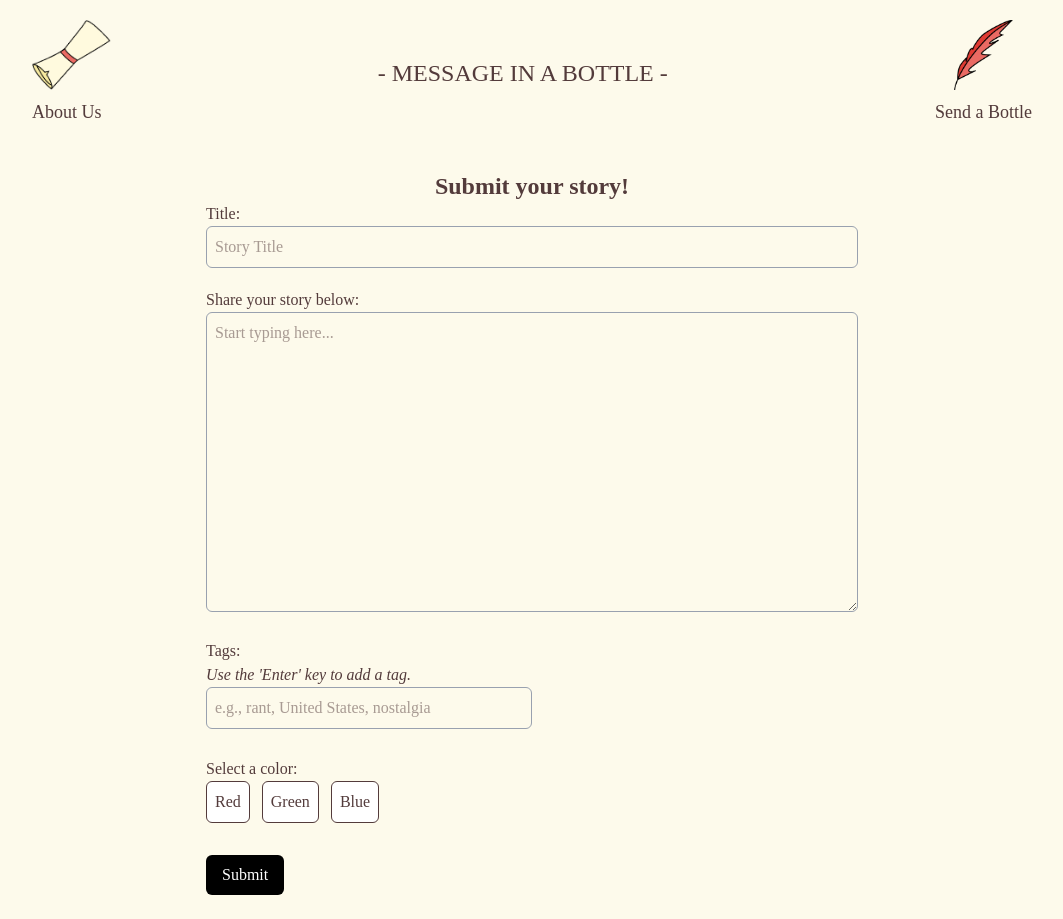
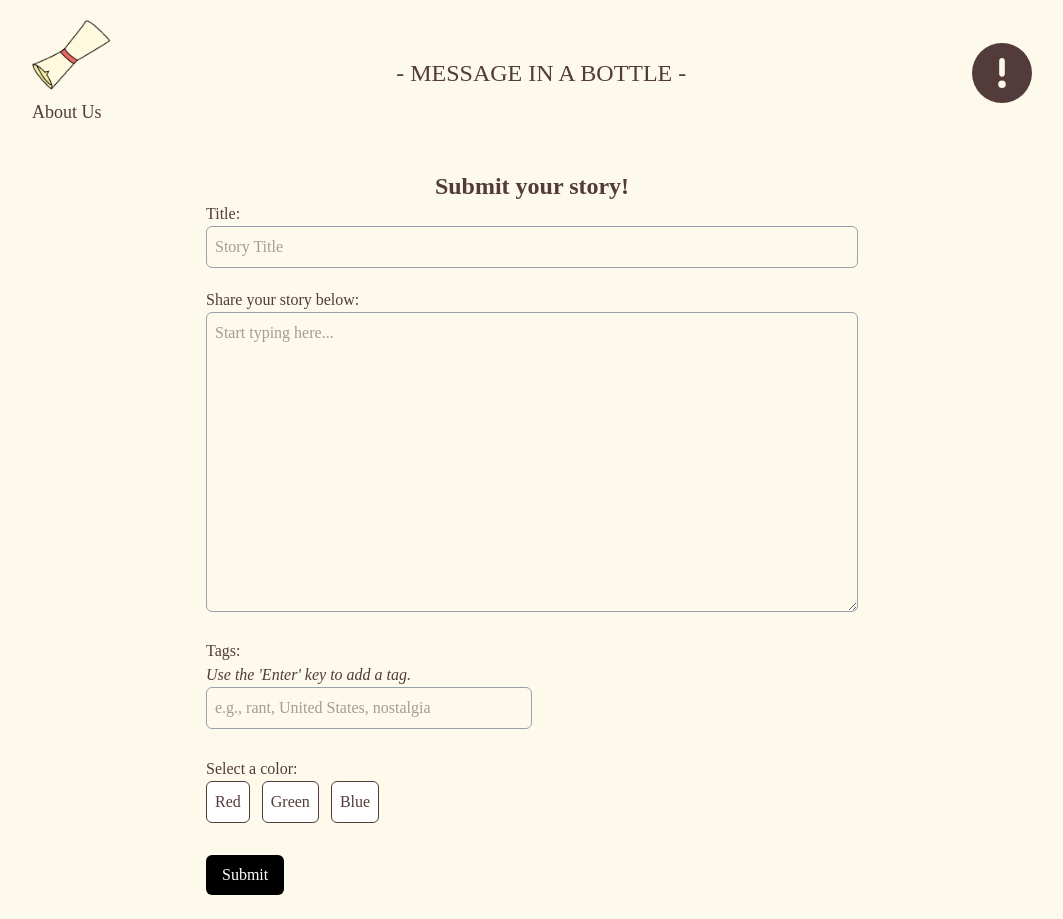
Before and after one commit to itsevelync/Hack-W-CC, a React (Vite) app in the folder client/: page /submit in a window 1280 px wide. Shown: the whole page, without its empty margins (108-1171 px from the left). Built offline with nearby package versions, Linux system fonts and the light colour scheme; a web font is replaced by a local one.

Commit message:
navbar with pages prop

```diff
--- a/client/src/App.jsx
+++ b/client/src/App.jsx
@@ -13,7 +13,6 @@ function App() {
     <Router>
       <div>
         <div className="App">
-          <Navbar />
           <Routes>
             <Route path="/" element={<Home />} />
             <Route path="/about" element={<About />} />
--- a/client/src/components/Navbar.jsx
+++ b/client/src/components/Navbar.jsx
@@ -1,8 +1,9 @@
 import { Link } from "react-router-dom";
 import Scroll from '../assets/Scroll.png';
 import Feather from '../assets/Feather.png';
+import { FaCircleExclamation } from "react-icons/fa6";
 
-function Navbar() {
+function Navbar(props) {
 
     return (
         <>
@@ -11,13 +12,27 @@ function Navbar() {
                     <img className="h-[70px] mx-auto" src={Scroll} />
                     About Us
                 </Link>
-                <Link to="/home" className="flex content-center justify-center h-min">
-                    <h1 className="text-2xl">- MESSAGE IN A BOTTLE -</h1>
-                </Link>
-                <Link to="/submit" className="flex flex-col content-center gap-2 text-lg">
-                    <img className="h-[70px] mx-auto" src={Feather} />
-                    Send a Bottle
-                </Link>
+                {
+                    props.page != "home"
+                    ?
+                    (<Link to="/" className="flex content-center justify-center h-min">
+                        <h1 className="text-2xl">- MESSAGE IN A BOTTLE -</h1>
+                    </Link>)
+                    :
+                    ""
+                }
+                {
+                    props.page === "submit"
+                    ?
+                    (<Link to="/submit" className="flex content-center text-lg">
+                        <FaCircleExclamation className="text-6xl"/>
+                    </Link>)
+                    :
+                    (<Link to="/submit" className="flex flex-col content-center gap-2 text-lg">
+                        <img className="h-[70px] mx-auto" src={Feather} />
+                        Send a Bottle
+                    </Link>)
+                }
             </div>
         </>
     )
--- a/client/src/pages/About.jsx
+++ b/client/src/pages/About.jsx
@@ -1,9 +1,12 @@
 import React from "react";
 import Bottle from '../assets/bottle.png';
+import Navbar from "../components/Navbar";
 
 function About() {
     return (
-        <div className="w-[1000px] max-width-[90%] flex flex-col gap-7 m-15 mx-auto">
+        <>
+            <Navbar page="about"/>
+            <div className="w-[1000px] max-width-[90%] flex flex-col gap-7 m-10 mx-auto">
                 <h2 className="text-center text-3xl">What is</h2>
                 <h1 className="text-center text-5xl">Message in a Bottle?</h1>
                 <p className="text-base">Life can feel like an endless ocean—sometimes calm, sometimes stormy, and often overwhelming. Message in a Bottle is a place to send your unspoken words out to sea, knowing that someone, somewhere, might find them and understand.</p>
@@ -14,6 +17,7 @@ function About() {
                     <p className="text-right">Evelyn, Genesis, and Hebe</p>
                 </div>
             </div>
+        </>
     )
 }
 
--- a/client/src/pages/Home.jsx
+++ b/client/src/pages/Home.jsx
@@ -7,6 +7,7 @@ import TagLeft from '../assets/tag-left.svg';
 import TagRight from '../assets/tag-right.svg';
 import Resources from '../assets/resources.svg';
 import { FaFilter } from "react-icons/fa";
+import Navbar from "../components/Navbar";
 
 function Home() {
     const [stories, setStories] = useState([]);
@@ -70,6 +71,7 @@ function Home() {
 
     return (
         <>
+            <Navbar page="home"/>
             <div className='max-w-[1200px] px-[50px] my-10 mx-auto'>
                 <h1 className='text-m-brown text-center text-4xl mb-8'>Message in a Bottle</h1>
 
--- a/client/src/pages/Story.jsx
+++ b/client/src/pages/Story.jsx
@@ -1,16 +1,20 @@
 import React from 'react';
 import { useParams } from 'react-router-dom';
 import storiesData from '../data/stories.json';
+import Navbar from "../components/Navbar";
 
 function Story() {
   const { id } = useParams(); // Get the story id from the URL
   const story = storiesData[id]; // Fetch the story using the id
 
   return (
-    <div>
-      <h1>{story ? story.title : 'Story Not Found'}</h1>
-      {/* You can add more content here like story content, tags, etc. */}
-    </div>
+    <>
+      <Navbar page="story"/>
+      <div>
+        <h1>{story ? story.title : 'Story Not Found'}</h1>
+        {/* You can add more content here like story content, tags, etc. */}
+      </div>
+    </>
   );
 }
 
--- a/client/src/pages/Submit.jsx
+++ b/client/src/pages/Submit.jsx
@@ -1,5 +1,6 @@
 import React, { useState } from 'react';
 import { IoClose } from "react-icons/io5";
+import Navbar from "../components/Navbar";
 
 function Submit() {
     const [tags, setTags] = useState([]);
@@ -101,6 +102,8 @@ function Submit() {
     };
 
     return (
+        <>
+            <Navbar page="submit"/>
             <div className='w-full max-w-[700px] m-auto p-6'>
                 <h1 className="font-bold text-center text-2xl">Submit your story!</h1>
                 <form id="submitForm" onSubmit={handleSubmit}>
@@ -190,6 +193,7 @@ function Submit() {
                     </button>
                 </form>
             </div>
+        </>
     );
 }
 
```
Also changed, not shown: package.json (added, +9 -0 lines), 1 other file (tests, documents, lock files or other folders). Lines whose indentation alone changed are shown as unchanged.
